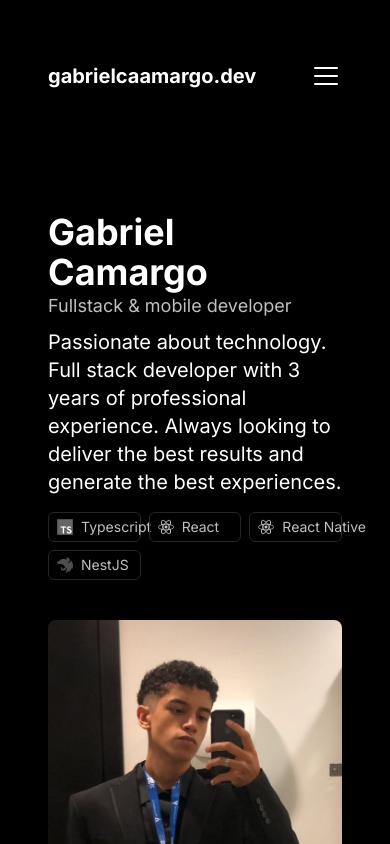
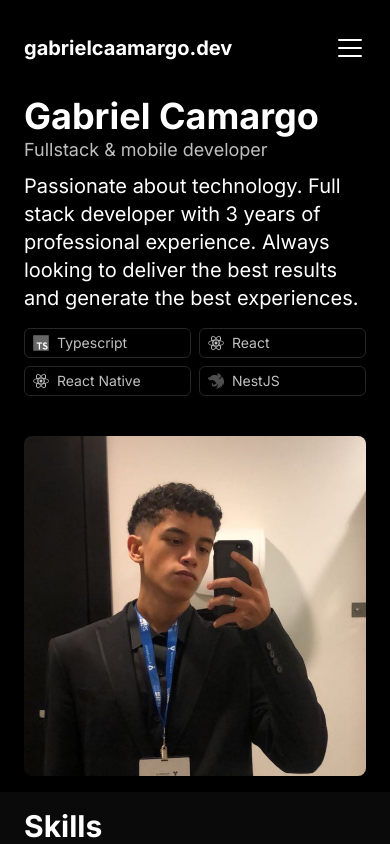
Before and after one commit to gabrielcaamargo/gabrielcaamargo.dev, a Next.js app: page / in a window 390 px wide. Shown: the top 844 px of the page. Built offline with nearby package versions, Linux system fonts and the light colour scheme.

Commit message:
chore: fix responsive margins and paddings

```diff
--- a/src/app/page.tsx
+++ b/src/app/page.tsx
@@ -13,10 +13,10 @@ export const metadata: Metadata = {
 export default function Home() {
   return (
     <main>
-      <Template.Root className="bg-black max-md:px-6 pb-24">
+      <Template.Root className="bg-black pb-24">
         <Template.Content>
           <Header />
-          <div className="mt-24 grid grid-cols-2 gap-10 animate-[show_1.5s_linear_1] antialiased justify-between max-md:grid-cols-1">
+          <div className="mt-24 max-md:mt-4 grid grid-cols-2 gap-10 animate-[show_1.5s_linear_1] antialiased justify-between max-md:grid-cols-1">
             <Introduction.Text />
             <Introduction.Image />
           </div>
--- a/src/components/Header.tsx
+++ b/src/components/Header.tsx
@@ -3,7 +3,7 @@ import { Menu } from "./Menu";
 
 export function Header() {
   return (
-    <header className="w-full flex items-center justify-between py-6">
+    <header className="w-full flex items-center justify-between py-6 max-md:py-4">
       <Link href='/'>
         <strong className="text-xl">gabrielcaamargo.dev</strong>
       </Link>
--- a/src/components/Introduction/IntroductionText.tsx
+++ b/src/components/Introduction/IntroductionText.tsx
@@ -14,7 +14,7 @@ export function IntroductionText() {
 
       <p className="mt-2 text-xl">Passionate about technology. Full stack developer with 3 years of professional experience. Always looking to deliver the best results and generate the best experiences.</p>
 
-      <div className="mt-4 flex items-center gap-2 max-md:grid max-md:grid-cols-3">
+      <div className="mt-4 flex items-center gap-2 max-md:grid max-md:grid-cols-3 max-sm:grid-cols-2">
         <Badge title="Typescript" icon={typescript} />
         <Badge title="React" icon={react} />
         <Badge title="React Native" icon={react} />
--- a/src/components/Template/TemplateRoot.tsx
+++ b/src/components/Template/TemplateRoot.tsx
@@ -6,7 +6,7 @@ interface ITemplateRootProps {
 
 export function TemplateRoot({ hasBorder = false, children, className }: ITemplateRootProps) {
   return (
-    <section className={`py-9 ${hasBorder && 'border-b'} ${className}`}>
+    <section className={`py-9 max-md:py-4 ${hasBorder && 'border-b'} ${className}`}>
       {children}
     </section>
   )
```
